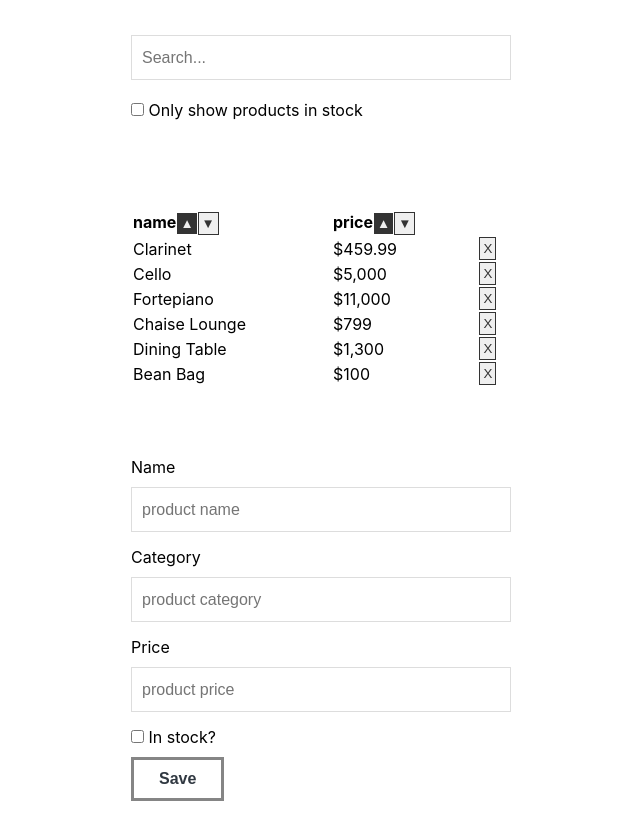
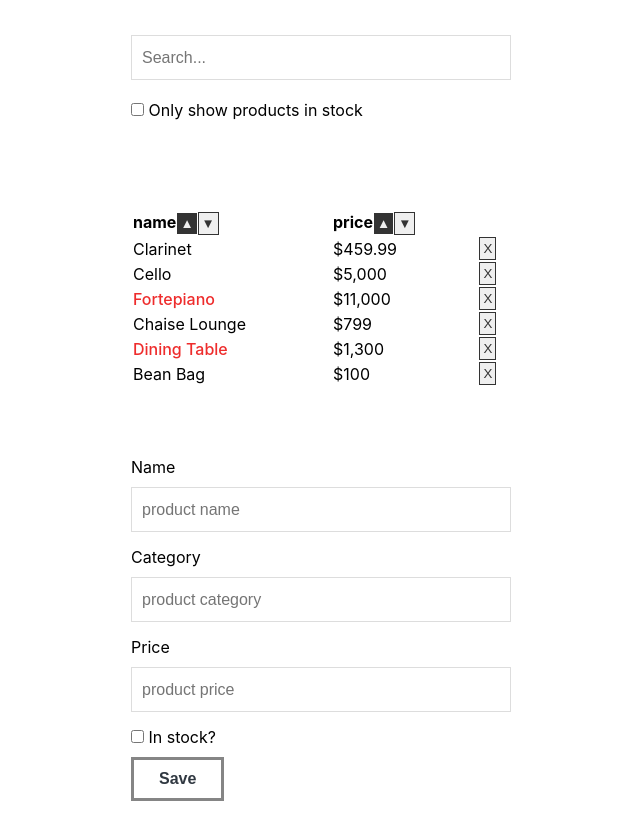
Before and after one commit to sarah27h/online-store-v1, a React (Create React App) app: page / in a window 1280 px wide. Shown: the top 840 px of the page, without its empty margins (319-959 px from the left). Built offline with nearby package versions, Linux system fonts and the light colour scheme.

Commit message:
Feat: add out-of-stock className for out of stock product

```diff
--- a/src/components/ProductRow.js
+++ b/src/components/ProductRow.js
@@ -6,7 +6,10 @@ class ProductRow extends Component {
         return(
             <tr>
                 <td>
-                    {this.props.product.name}
+                    {/* add out-of-stock className for out of stock product */}
+                    <span className={this.props.product.stocked ? '' : 'out-of-stock'}>
+                        {this.props.product.name}
+                    </span>
                 </td>
                 <td>
                     {this.props.product.price}
--- a/src/styles/ProductRow.css
+++ b/src/styles/ProductRow.css
@@ -11,3 +11,8 @@
     color: #efefef;
     border: 1px solid #fff;
 }
+
+.out-of-stock {
+    color: #ee2c2c;
+    font-weight: 500;
+}
```
